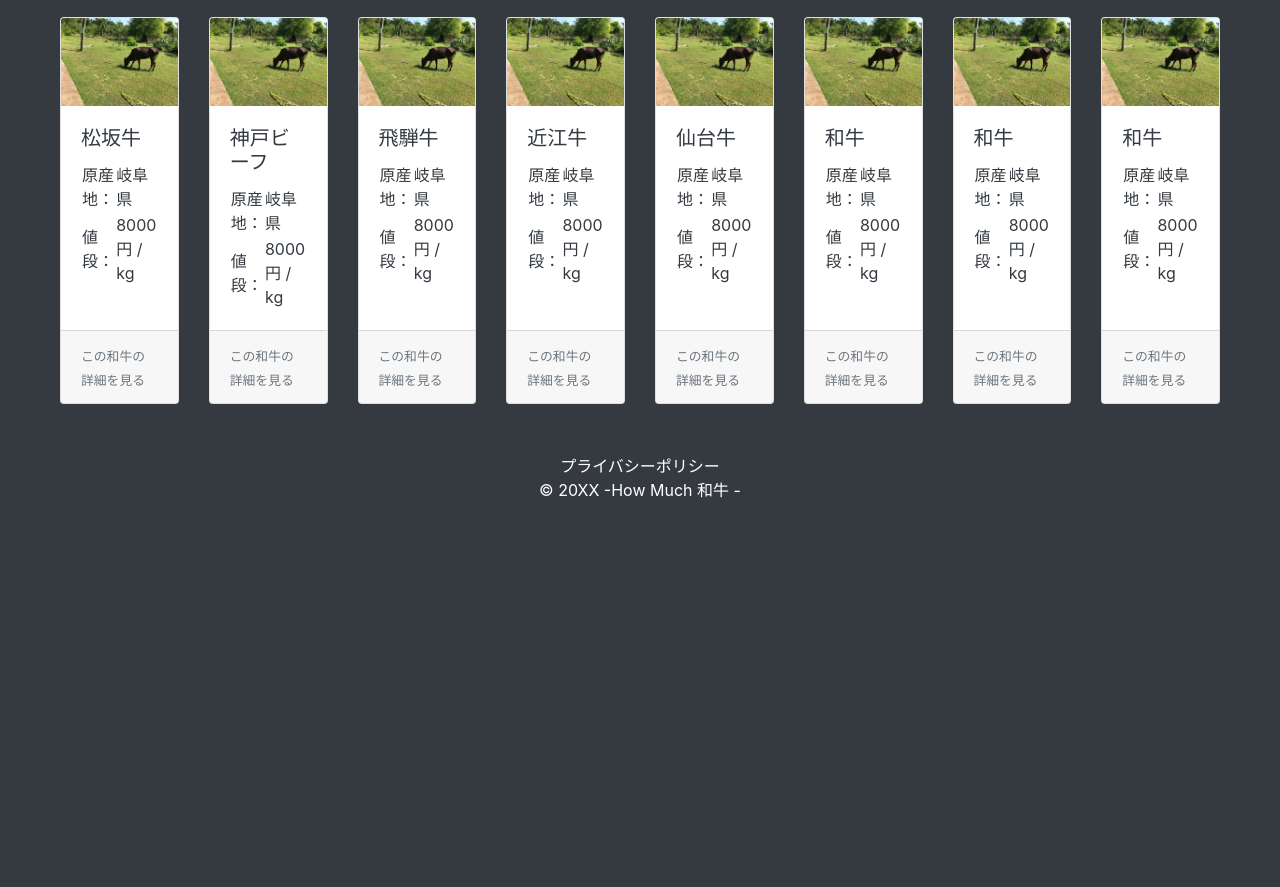
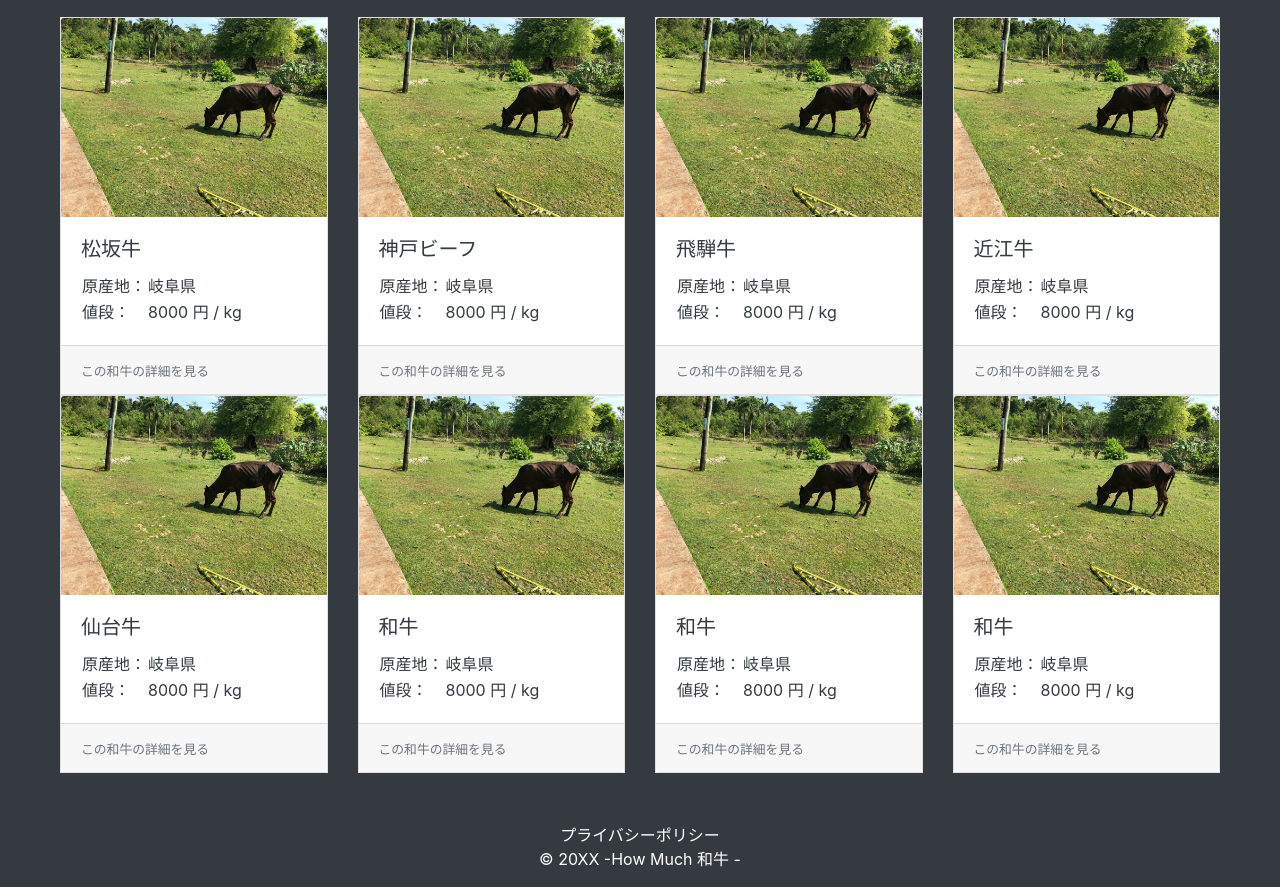
Before and after one commit to oszo193iy-oss/wagyu_price, a plain HTML site: page index.html in a window 1280 px wide. Shown: the part 43-930 px from the top of the page. Before the commit the page ends 800 px from the top, so only its background shows below. Drawn offline with Linux system fonts and the light colour scheme.

Commit message:
カードの角の丸みを無くした

```diff
--- a/css/style.css
+++ b/css/style.css
@@ -29,6 +29,11 @@
   color: #343a40;
 }
 
+.row {
+  display: grid;
+  grid-template-columns: 1fr 1fr 1fr 1fr;
+}
+
 @media screen and (min-width:576px) {
   .row {
     margin-bottom: 30px;
@@ -53,7 +58,12 @@
   margin-top: 30px;
 }
 
+
 footer {
   background-color: #343a40;
   text-align: center;
 }
+
+.card {
+  border-radius: 0;
+}
```
